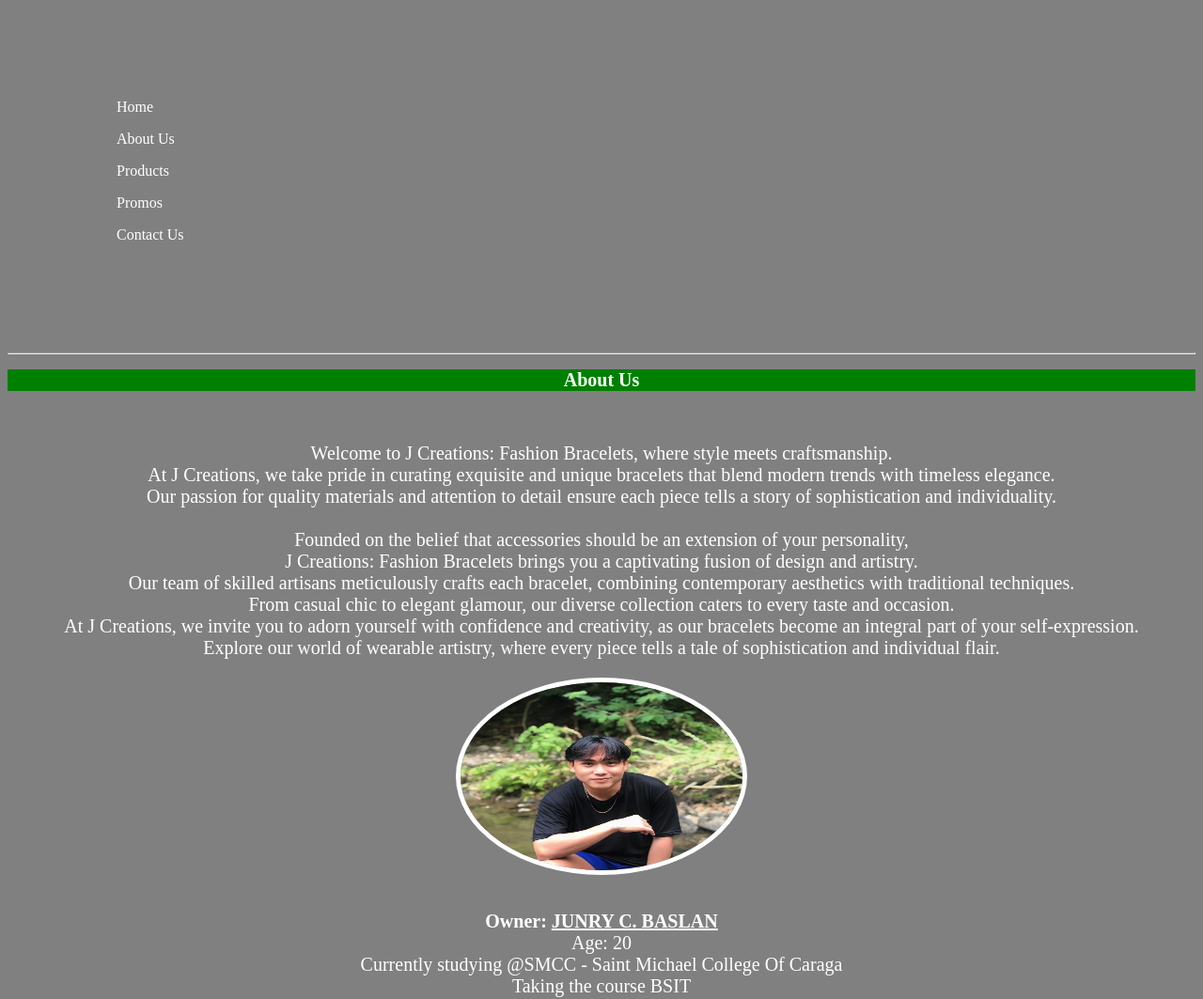
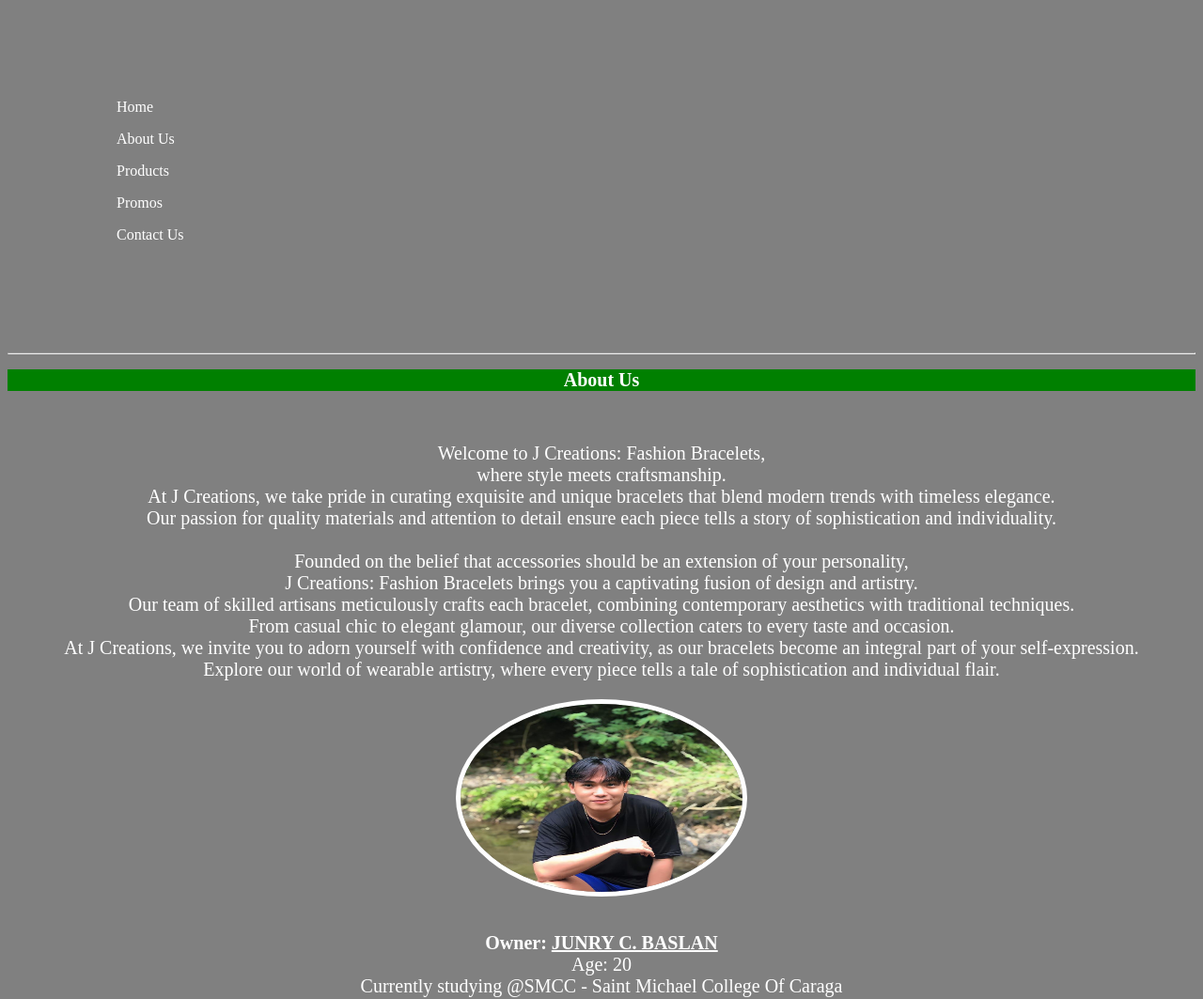
Before and after one commit to JunryBaslan/MyOnlineStore, a plain HTML site: page index.html in a window 1280 px wide. Shown: the part 263-1326 px from the top of the page at 94% size. Drawn offline with Linux system fonts and the light colour scheme.

Commit message:
Update index.html

```diff
--- a/index.html
+++ b/index.html
@@ -5,6 +5,7 @@
     <meta name="viewport" content="width=device-width, initial-scale=1.0">
     <title>My Online Store</title>
     <link rel="icon" href="Images/icon1.avif" type="image/icon type">
+    <link rel="stylesheet" href="style.css">
 <style>
     body {
         background-color: gray;
@@ -78,7 +79,7 @@
             <section>
                 <h2 style="background-color:green;">About Us</h2>
                 <br>
-                <p>Welcome to J Creations: Fashion Bracelets, where style meets craftsmanship. <br> At J Creations, we take pride in curating exquisite and unique bracelets that blend modern trends with timeless elegance. <br> Our passion for quality materials and attention to detail ensure each piece tells a story of sophistication and individuality. <br><br> Founded on the belief that accessories should be an extension of your personality, <br> J Creations: Fashion Bracelets brings you a captivating fusion of design and artistry. <br> Our team of skilled artisans meticulously crafts each bracelet, combining contemporary aesthetics with traditional techniques. <br> From casual chic to elegant glamour, our diverse collection caters to every taste and occasion. <br> At J Creations, we invite you to adorn yourself with confidence and creativity, as our bracelets become an integral part of your self-expression. <br> Explore our world of wearable artistry, where every piece tells a tale of sophistication and individual flair.</p>
+                <p>Welcome to J Creations: Fashion Bracelets,<br> where style meets craftsmanship. <br> At J Creations, we take pride in curating exquisite and unique bracelets that blend modern trends with timeless elegance. <br> Our passion for quality materials and attention to detail ensure each piece tells a story of sophistication and individuality. <br><br> Founded on the belief that accessories should be an extension of your personality, <br> J Creations: Fashion Bracelets brings you a captivating fusion of design and artistry. <br> Our team of skilled artisans meticulously crafts each bracelet, combining contemporary aesthetics with traditional techniques. <br> From casual chic to elegant glamour, our diverse collection caters to every taste and occasion. <br> At J Creations, we invite you to adorn yourself with confidence and creativity, as our bracelets become an integral part of your self-expression. <br> Explore our world of wearable artistry, where every piece tells a tale of sophistication and individual flair.</p>
                 <img src="Images/jun.jpg" alt="Owner" style="width:300px"><br>
                 <p><b>Owner: <u>JUNRY C. BASLAN</u></b><br>Age: 20 <br>Currently studying @SMCC - Saint Michael College Of Caraga <br>Taking the course BSIT</p>
                 <br>
@@ -119,8 +120,8 @@
                       <img src="Images/prod7.jpg" alt="Cinque Terre" width="600" height="400">
                     </a>
                     <div class="desc"><b>Encantadia Bracelets(30 PHP)</b></div>
-                  </div>
-                <br><br><br><br><br><br><br><br><br><br><br><br><br><br><br><br><br><br><br>
+                </div>
+                <br><br><br><br><br><br><br><br><br><br><br><br><br><br><br>
                 <a href="#top" style="text-align: center;">Go Back</a>
             </section>
         </article>
```
